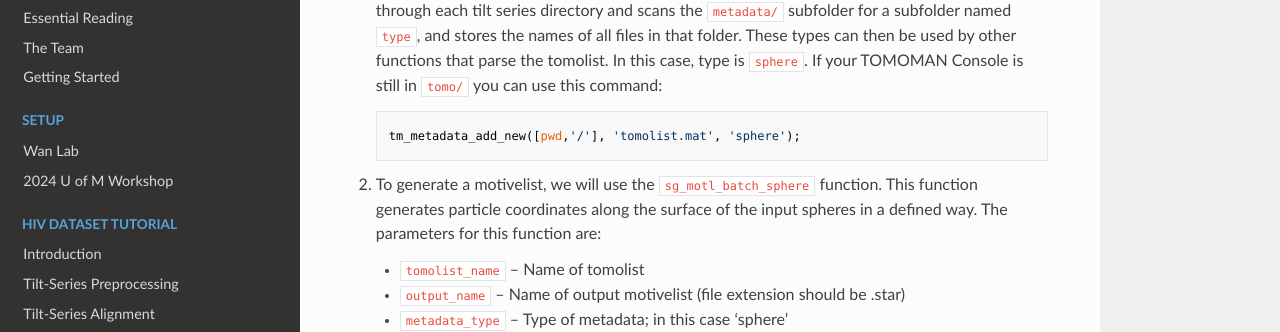
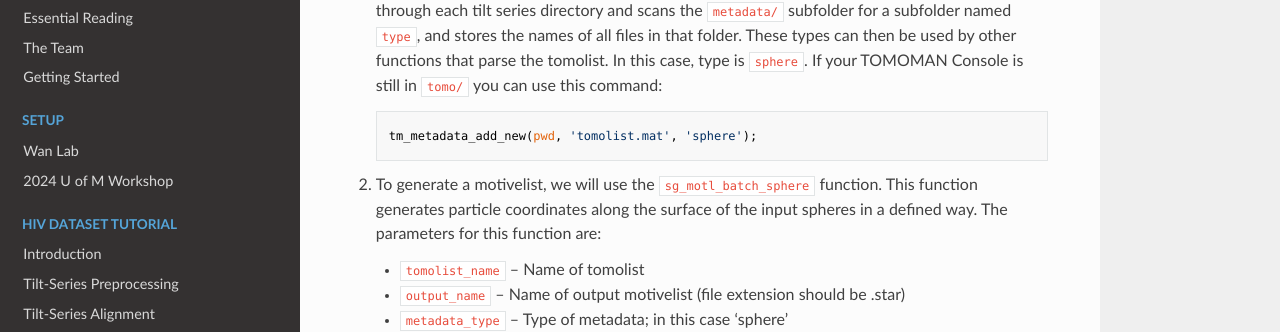
Before and after one commit to wan-lab-vanderbilt/subtomo-tutorials, an MkDocs documentation site: the page built from docs/hiv/picking.md, in a window 1280 px wide and 900 px high, scrolled down 1203 px. Shown: the part 131-463 px from the top of the window. Built offline with MkDocs 1.6.1, drawn with Linux system fonts in a browser that asks for light colours; nearby versions of some CDN libraries.

Commit message:
Update pwd commands accounting for check dir slash

```diff
--- a/docs/hiv/picking.md
+++ b/docs/hiv/picking.md
@@ -58,7 +58,7 @@ These types can then be used by other functions that parse the tomolist.
 In this case, type is `sphere`.
 If your TOMOMAN Console is still in `tomo/` you can use this command:
 
-        tm_metadata_add_new([pwd,'/'], 'tomolist.mat', 'sphere');
+        tm_metadata_add_new(pwd, 'tomolist.mat', 'sphere');
 
 2. To generate a motivelist, we will use the `sg_motl_batch_sphere` function.
 This function generates particle coordinates along the surface of the input spheres in a defined way.
```
